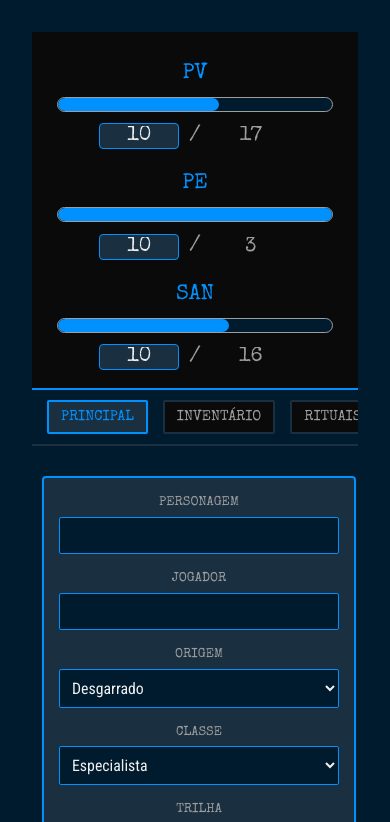
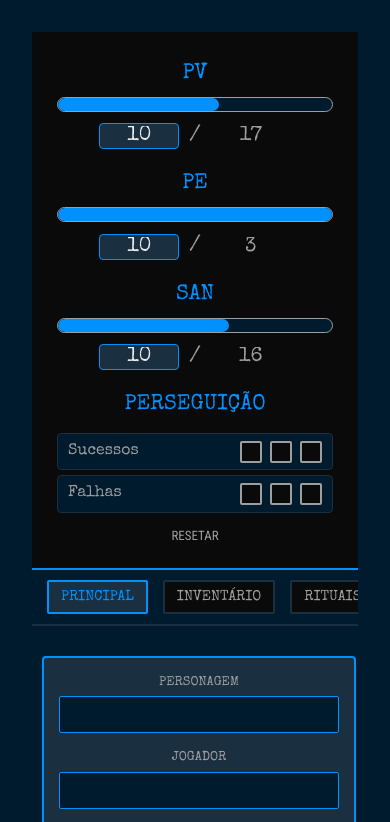
Before and after one commit to patrinhani/Rpg_plataform, a React (Vite) app: page / in a window 390 px wide. Shown: the top 822 px of the page. Built offline with nearby package versions, Linux system fonts and the light colour scheme.

Commit message:
`Added Perseguição tracker and effects for Tensão and Sucesso modes`

```diff
--- a/src/App.jsx
+++ b/src/App.jsx
@@ -1,5 +1,5 @@
 // src/App.jsx
-// (VERSÃO COMPLETA CORRIGIDA - 'fichaInstance' trocado por 'FichaClass' na contagem de perícias)
+// (ATUALIZADO: Lógica de tensão/sucesso)
 
 import React, { useState, useEffect } from 'react';
 // Importações de estilos e bibliotecas de animação
@@ -139,6 +139,38 @@ function App() {
       window.removeEventListener("mousemove", handleMouseMove);
     };
   }, []);
+
+  // --- (EFEITO ATUALIZADO) ---
+  // Efeito para aplicar a classe de "tensão" ou "sucesso" global
+  useEffect(() => {
+    const rootElement = document.documentElement; // <html> tag
+    const falhas = personagem.perseguicao.falhas || 0;
+    const sucessos = personagem.perseguicao.sucessos || 0;
+
+    // Tensão (Prioridade Alta)
+    if (falhas >= 3) {
+      rootElement.classList.add('modo-tensao');
+      rootElement.classList.remove('modo-sucesso'); // Remove sucesso se houver falha
+    }
+    // Sucesso (Prioridade Baixa)
+    else if (sucessos >= 3) {
+      rootElement.classList.add('modo-sucesso');
+      rootElement.classList.remove('modo-tensao'); // Garante que tensão não está
+    }
+    // Normal (Nenhum dos dois)
+    else {
+      rootElement.classList.remove('modo-tensao');
+      rootElement.classList.remove('modo-sucesso');
+    }
+
+    // Cleanup function
+    return () => {
+      rootElement.classList.remove('modo-tensao');
+      rootElement.classList.remove('modo-sucesso');
+    };
+  }, [personagem.perseguicao.falhas, personagem.perseguicao.sucessos]); // Depende de ambos
+  // --- (FIM DA ATUALIZAÇÃO) ---
+
 
   // --- FUNÇÕES DE PERSISTÊNCIA ---
 
@@ -391,6 +423,10 @@ function App() {
             }
         } else if (secao === 'atributos') { FichaClass.setAtributo(campo, valor); }
           else if (secao === 'recursos') { FichaClass.setRecurso(campo, valor); }
+
+          // --- ADICIONADO ---
+          else if (secao === 'perseguicao') { FichaClass.setPerseguicao(campo, valor); }
+
           else if (secao === 'defesa') { FichaClass.setDefesa(campo, valor); }
           else if (secao === 'pericias') { FichaClass.setTreinoPericia(campo, valor); }
           else if (secao === 'bonusManuais') { FichaClass.setBonusManual(campo, valor); }
@@ -498,9 +534,11 @@ function App() {
           />
       )}
 
+      {/* --- ATUALIZADO AQUI --- */}
       <div className="recursos-container-fixo">
         <Recursos
           dados={personagem.recursos}
+          dadosPerseguicao={personagem.perseguicao}
           onFichaChange={handleFichaChange}
         />
       </div>
--- a/src/components/ficha/recursos.jsx
+++ b/src/components/ficha/recursos.jsx
@@ -1,15 +1,53 @@
 // /src/components/ficha/recursos.jsx
 // (ATUALIZADO: Nova estrutura HTML com inputs visíveis abaixo da barra)
+// (ATUALIZADO: Adiciona tracker de Perseguição)
 
 import React from 'react';
 
-function Recursos({ dados, onFichaChange }) {
+// 1. Atualizar props
+function Recursos({ dados, dadosPerseguicao, onFichaChange }) {
 
   const handleChange = (e) => {
     const campo = e.target.id; // ex: "pv_atual"
     const valor = e.target.value;
     onFichaChange('recursos', campo, valor);
   };
+
+  // --- (NOVOS HANDLERS PARA PERSEGUIÇÃO) ---
+  /**
+   * Clica em uma linha (sucesso ou falha) para adicionar um ponto.
+   * Cicla de 0 -> 1 -> 2 -> 3 -> 0
+   */
+  const handleTrackerClick = (tipo, valorAtual) => {
+    const novoValor = (valorAtual >= 3) ? 0 : valorAtual + 1;
+    onFichaChange('perseguicao', tipo, novoValor);
+  };
+
+  /** Reseta ambos os contadores */
+  const handleResetClick = (e) => {
+    e.stopPropagation(); // Impede que o clique no botão ative a linha
+    onFichaChange('perseguicao', 'reset', 0);
+  };
+
+  /** Renderiza os 3 boxes (vazios ou cheios) */
+  const renderBoxes = (tipo, contagem) => {
+    let boxes = [];
+    for (let i = 1; i <= 3; i++) {
+      boxes.push(
+        <div
+          key={i}
+          className={`perseguicao-box ${i <= contagem ? 'checked' : ''}`}
+        />
+      );
+    }
+    return (
+      <div className="perseguicao-boxes" onClick={() => handleTrackerClick(tipo, contagem)}>
+        {boxes}
+      </div>
+    );
+  };
+  // --- (FIM DOS NOVOS HANDLERS) ---
+
 
   // Calcula as porcentagens para as barras
   const pvPerc = (dados.pv_atual / (dados.pv_max || 1)) * 100;
@@ -108,6 +146,30 @@ function Recursos({ dados, onFichaChange }) {
         </div>
       </div>
 
+      {/* --- (NOVO BLOCO DE PERSEGUIÇÃO) --- */}
+      <div className="recurso-individual" id="bloco-perseguicao">
+        <label>PERSEGUIÇÃO</label>
+
+        {/* Adiciona a classe 'full' quando chega a 3 */}
+        <div
+          className={`perseguicao-linha sucesso ${dadosPerseguicao.sucessos >= 3 ? 'full' : ''}`}
+        >
+          <span>Sucessos</span>
+          {renderBoxes('sucessos', dadosPerseguicao.sucessos)}
+        </div>
+
+        <div
+          className={`perseguicao-linha falha ${dadosPerseguicao.falhas >= 3 ? 'full' : ''}`}
+        >
+          <span>Falhas</span>
+          {renderBoxes('falhas', dadosPerseguicao.falhas)}
+        </div>
+
+        <button className="btn-reset-perseguicao" onClick={handleResetClick}>
+          Resetar
+        </button>
+      </div>
+
     </section>
   );
 }
--- a/src/styles/responsive.css
+++ b/src/styles/responsive.css
@@ -73,8 +73,8 @@
     gap: 5px;
     overflow-x: auto;
     flex-wrap: nowrap;
-    /* Ajusta a altura baseado nos 3 recursos empilhados */
-    top: 250px; /* <-- MUDANÇA: Valor ajustado (pode precisar de ajuste fino) */
+    /* Ajusta a altura baseado nos 4 recursos empilhados */
+    top: 360px; /* <-- MUDANÇA: Era 250px */
   }
   .ficha-aba-link {
     font-size: 1em;
@@ -170,7 +170,7 @@
   }
 
   .ficha-abas {
-    top: 250px; /* Mantém o ajuste */
+    top: 360px; /* <-- MUDANÇA: Era 250px */
   }
 
   input[type="number"].input-hex {
--- a/src/styles/style.css
+++ b/src/styles/style.css
@@ -24,6 +24,12 @@
   --cor-trans-conhecimento: #2b2800;
   --cor-trans-energia: #2a002e;
   --cor-destaque-conhecimento: #ffeb3b;
+
+  /* --- (NOVO) Cores de Tensão/Sucesso --- */
+  --cor-tensao: #a10000;
+  --cor-tensao-brilho: #ff4444;
+  --cor-sucesso: #0091ff;
+  --cor-sucesso-brilho: #80caff;
 }
 /* --- Paletas de Cores por Tema --- */
 :root,
@@ -141,6 +147,7 @@ footer {
   display: flex;
   flex-direction: column;
   gap: 15px;
+  transition: border-color 0.5s ease; /* Transição para o modo tensão */
 }
 
 /* --- 6. Estilos Específicos dos Blocos --- */
@@ -185,7 +192,7 @@ footer {
   border: none;
   padding: 0;
   text-align: center; /* Centraliza o label */
-  width: 33%;
+  width: 25%; /* Ajustado para 4 colunas */
   display: flex;
   flex-direction: column;
   align-items: center; /* Centraliza tudo */
@@ -266,13 +273,6 @@ footer {
   -webkit-appearance: none;
   margin: 0;
 }
-
-/* Garante que o CSS antigo não interfira */
-.recurso-header { display: none; }
-.recurso-individual .recurso-max input { display: none; }
-.recurso-individual span:last-child { display: none; }
-
-/* --- FIM DA ATUALIZAÇÃO DE RECURSOS --- */
 
 
 :root[data-tema="tema-morte"] .box-controles button,
@@ -1070,7 +1070,6 @@ input[type="number"].input-hex {
 }
 
 /* --- 22. (NOVO) Estilo do Símbolo na Transição --- */
-/* --- 22. (NOVO) Estilo do Símbolo na Transição --- */
 .transition-symbol {
   position: absolute;
   top: 50%;
@@ -1349,6 +1348,7 @@ input[type="number"].input-hex {
   position: sticky;
   top: 0;
   z-index: 900;
+  transition: border-color 0.5s ease; /* Transição para o modo tensão */
 }
 
 /* Ajusta o padding do container de inventário/rituais/etc */
@@ -1376,3 +1376,215 @@ input[type="number"].input-hex {
   width: 100%;
   height: 100%;
 }
+
+/* --- Estilo do Tracker de Perseguição --- */
+#bloco-perseguicao {
+  align-items: center;
+  gap: 5px; /* Espaço menor entre os elementos */
+}
+#bloco-perseguicao label {
+  margin-bottom: 5px;
+}
+.perseguicao-linha {
+  display: flex;
+  align-items: center;
+  justify-content: space-between;
+  width: 100%;
+  padding: 5px 10px;
+  border-radius: 4px;
+  border: 1px solid var(--cor-caixa);
+  background-color: var(--cor-fundo);
+  cursor: pointer;
+  transition: border-color 0.2s ease;
+}
+.perseguicao-linha:hover {
+  border-color: var(--cor-texto-label);
+}
+.perseguicao-linha span {
+  font-family: "Special Elite", monospace;
+  font-size: 1.1em;
+  color: var(--cor-texto-label);
+}
+.perseguicao-boxes {
+  display: flex;
+  gap: 8px;
+}
+.perseguicao-box {
+  width: 22px;
+  height: 22px;
+  border: 2px solid var(--cor-texto-label);
+  background-color: var(--cor-caixa-recurso);
+  transition: all 0.2s ease;
+  border-radius: 2px;
+}
+
+/* Efeito 1: Box Marcado (Sucesso) */
+.perseguicao-linha.sucesso .perseguicao-box.checked {
+  background-color: var(--cor-destaque);
+  border-color: var(--cor-destaque);
+  box-shadow: 0 0 8px var(--cor-destaque);
+}
+/* Efeito 1: Box Marcado (Falha) */
+.perseguicao-linha.falha .perseguicao-box.checked {
+  background-color: var(--cor-trans-sangue);
+  border-color: var(--cor-trans-sangue);
+  box-shadow: 0 0 8px var(--cor-trans-sangue);
+}
+
+/* Efeito 2: Linha Completa (Animação de Pulso) */
+.perseguicao-linha.full.sucesso .perseguicao-box.checked {
+  animation: pulse-success 1.2s infinite ease-in-out;
+}
+.perseguicao-linha.full.falha .perseguicao-box.checked {
+  animation: pulse-failure 1.2s infinite ease-in-out;
+}
+
+.btn-reset-perseguicao {
+  font-family: "Roboto Condensed", sans-serif;
+  background: none;
+  border: none;
+  color: var(--cor-texto-label);
+  font-size: 0.9em;
+  text-transform: uppercase;
+  cursor: pointer;
+  padding: 5px;
+  margin-top: 5px;
+}
+.btn-reset-perseguicao:hover {
+  color: var(--cor-destaque);
+}
+
+/* Keyframes para a animação */
+@keyframes pulse-success {
+  0% { box-shadow: 0 0 8px var(--cor-destaque); transform: scale(1); }
+  50% { box-shadow: 0 0 16px 2px var(--cor-destaque), 0 0 15px var(--cor-destaque); transform: scale(1.1); }
+  100% { box-shadow: 0 0 8px var(--cor-destaque); transform: scale(1); }
+}
+@keyframes pulse-failure {
+  0% { box-shadow: 0 0 8px var(--cor-trans-sangue); transform: scale(1); }
+  50% { box-shadow: 0 0 16px 2px var(--cor-trans-sangue), 0 0 15px var(--cor-trans-sangue); transform: scale(1.1); }
+  100% { box-shadow: 0 0 8px var(--cor-trans-sangue); transform: scale(1); }
+}
+
+
+/* --- (NOVO/CORRIGIDO) EFEITO DE TENSÃO (3 FALHAS PERSEGUIÇÃO) --- */
+
+/* 1. Vinheta Vermelha Pulsante */
+html.modo-tensao::before {
+  content: '';
+  position: fixed;
+  top: 0;
+  left: 0;
+  right: 0;
+  bottom: 0;
+  z-index: 998;
+  pointer-events: none;
+  box-shadow: inset 0 0 80px 40px rgba(139, 0, 0, 0.5);
+  opacity: 0.7;
+  animation: pulse-vignette-failure 2.5s infinite ease-in-out;
+}
+
+/* 2. Sobrescreve a cor da borda (vermelho) */
+html.modo-tensao {
+  --cor-borda: var(--cor-tensao) !important;
+}
+
+/* 3. Faz o cabeçalho fixo piscar */
+html.modo-tensao .recursos-container-fixo {
+  animation: pulse-border-failure 2.5s infinite ease-in-out;
+}
+
+/* 4. (CORRIGIDO) Faz o SÍMBOLO DO TEMA ATUAL pulsar em vermelho */
+html.modo-tensao .simbolo-parallax {
+  /* Anima o filtro, não a opacidade */
+  animation: pulse-symbol-failure 2.5s infinite ease-in-out;
+}
+
+
+/* --- (NOVO) EFEITO DE SUCESSO (3 SUCESSOS PERSEGUIÇÃO) --- */
+
+/* 1. Vinheta Azul Pulsante */
+html.modo-sucesso::before {
+  content: '';
+  position: fixed;
+  top: 0;
+  left: 0;
+  right: 0;
+  bottom: 0;
+  z-index: 998;
+  pointer-events: none;
+  box-shadow: inset 0 0 80px 40px rgba(0, 145, 255, 0.3);
+  opacity: 0.7;
+  animation: pulse-vignette-success 2.5s infinite ease-in-out;
+}
+
+/* 2. Sobrescreve a cor da borda (azul) */
+html.modo-sucesso {
+  --cor-borda: var(--cor-sucesso) !important;
+}
+
+/* 3. Faz o cabeçalho fixo piscar (azul) */
+html.modo-sucesso .recursos-container-fixo {
+  animation: pulse-border-success 2.5s infinite ease-in-out;
+}
+
+/* 4. (CORRIGIDO) Faz o SÍMBOLO DO TEMA ATUAL pulsar em azul */
+html.modo-sucesso .simbolo-parallax {
+  animation: pulse-symbol-success 2.5s infinite ease-in-out;
+}
+
+
+/* --- (NOVOS/CORRIGIDOS) Keyframes para Tensão e Sucesso --- */
+
+/* Keyframes para a Tensão (Falha) */
+@keyframes pulse-vignette-failure {
+  0% {
+    box-shadow: inset 0 0 80px 40px rgba(139, 0, 0, 0.5);
+    opacity: 0.7;
+  }
+  50% {
+    box-shadow: inset 0 0 120px 60px rgba(110, 0, 0, 0.8);
+    opacity: 1;
+  }
+  100% {
+    box-shadow: inset 0 0 80px 40px rgba(139, 0, 0, 0.5);
+    opacity: 0.7;
+  }
+}
+@keyframes pulse-border-failure {
+  0% { border-color: var(--cor-tensao); }
+  50% { border-color: var(--cor-tensao-brilho); }
+  100% { border-color: var(--cor-tensao); }
+}
+@keyframes pulse-symbol-failure {
+  0% { filter: brightness(1) drop-shadow(0 0 5px rgba(255, 0, 0, 0)); }
+  50% { filter: brightness(2) drop-shadow(0 0 20px rgba(255, 0, 0, 0.8)); }
+  100% { filter: brightness(1) drop-shadow(0 0 5px rgba(255, 0, 0, 0)); }
+}
+
+
+/* Keyframes para o Sucesso */
+@keyframes pulse-vignette-success {
+  0% {
+    box-shadow: inset 0 0 80px 40px rgba(0, 145, 255, 0.3);
+    opacity: 0.7;
+  }
+  50% {
+    box-shadow: inset 0 0 120px 60px rgba(0, 145, 255, 0.5);
+    opacity: 1;
+  }
+  100% {
+    box-shadow: inset 0 0 80px 40px rgba(0, 145, 255, 0.3);
+    opacity: 0.7;
+  }
+}
+@keyframes pulse-border-success {
+  0% { border-color: var(--cor-sucesso); }
+  50% { border-color: var(--cor-sucesso-brilho); }
+  100% { border-color: var(--cor-sucesso); }
+}
+@keyframes pulse-symbol-success {
+  0% { filter: brightness(1) drop-shadow(0 0 5px rgba(0, 145, 255, 0)); }
+  50% { filter: brightness(2) drop-shadow(0 0 20px rgba(0, 145, 255, 0.8)); }
+  100% { filter: brightness(1) drop-shadow(0 0 5px rgba(0, 145, 255, 0)); }
+}
```
Also changed, not shown: src/lib/animacoes.js, src/lib/personagem.js.
